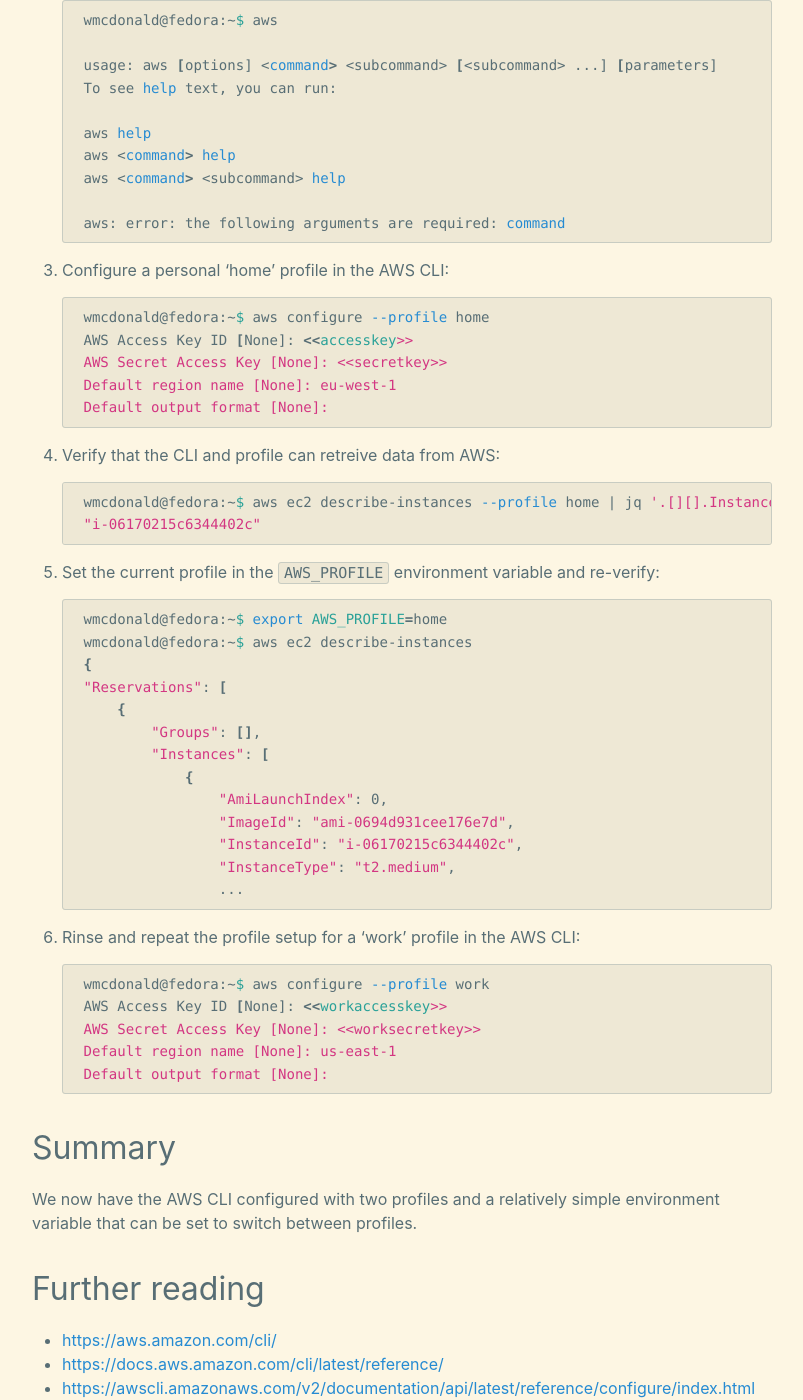
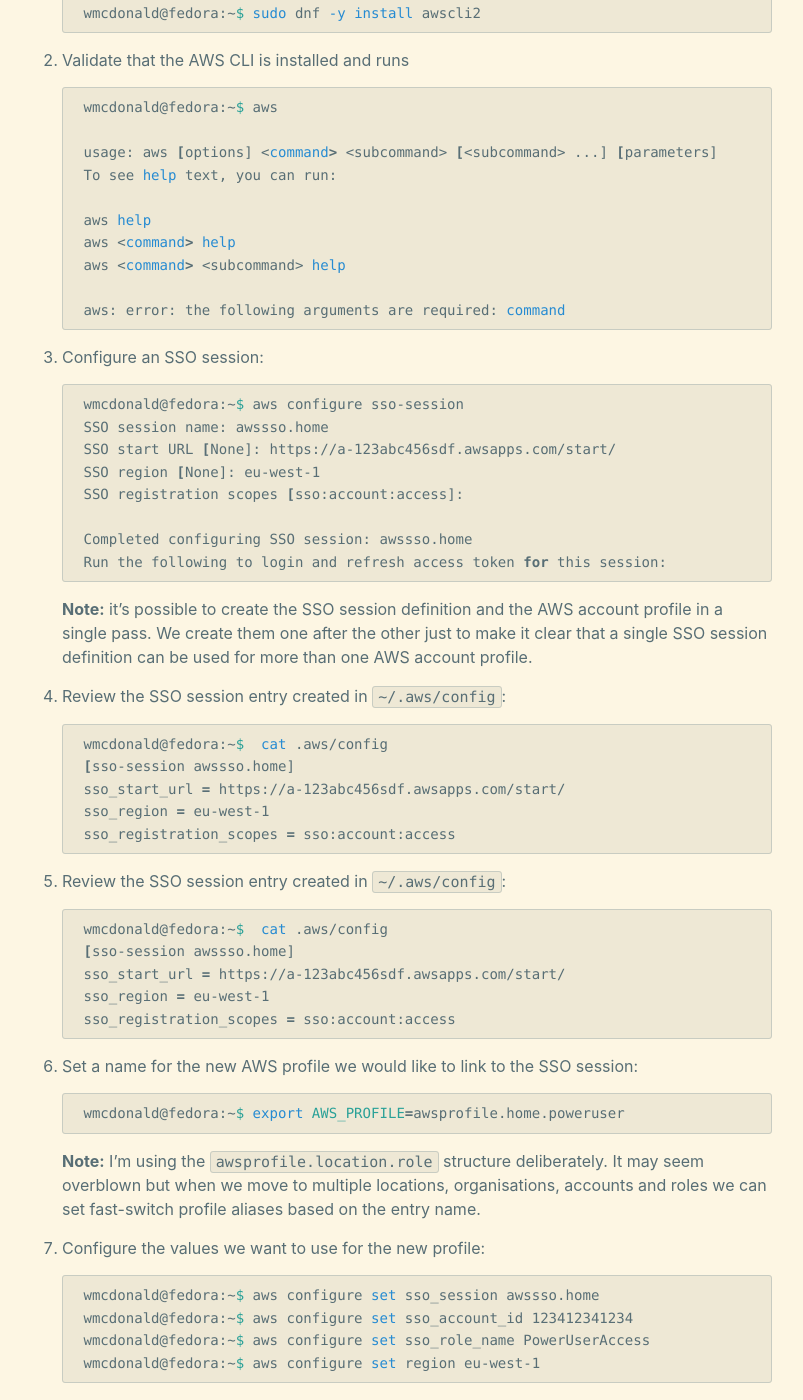
Before and after one commit to wmcdonald404/wmcdonald404.github.io, a Jekyll site: the page built from _posts/2024-02-21-aws-cli-with-sso-session-and-profile.md, in a window 1280 px wide and 1400 px high, scrolled down 1314 px. Shown: the whole window, without its empty margins (238-1041 px from the left). Built offline with Jekyll 4.4.1, drawn with Linux system fonts in a browser that asks for light colours; some of the changed text lies outside the part shown.

Commit message:
Simplify first AWS CLI SSO session document. Make SSO session and account profile distinction more explicit.

````diff
--- a/_posts/2024-02-21-aws-cli-with-sso-session-and-profile.md
+++ b/_posts/2024-02-21-aws-cli-with-sso-session-and-profile.md
@@ -1,5 +1,5 @@
 ---
-title: "Configure the AWS CLI with multiple profiles"
+title: "Configure the AWS CLI with an SSO profile"
 tags:
 - amazon
 - aws
@@ -8,7 +8,9 @@ tags:
 ---
 
 ## Overview
-Set up the AWS CLI with multiple profiles (for example work, training or personal accounts)
+This is a simple how-to on setting up the AWS CLI for a simple, single AWS organisation, account and IAM role profile.
+
+I'll cover multiple organisations, SSO profiles, accounts and roles in a subsequent article but this is a solid single starting point.
 
 ## Background
 To quote chaper-and-verse from the AWS documentation:
@@ -58,28 +60,82 @@ Having the CLI to-hand can streamline an engineer's workflow, reducing context s
     aws: error: the following arguments are required: command
     ```
 
-3. Configure a personal 'home' profile in the AWS CLI:
+3. Configure an SSO session:
 
     ```shell
-    wmcdonald@fedora:~$ aws configure --profile home
-    AWS Access Key ID [None]: <<accesskey>>
-    AWS Secret Access Key [None]: <<secretkey>>
-    Default region name [None]: eu-west-1
-    Default output format [None]:
+    wmcdonald@fedora:~$ aws configure sso-session
+    SSO session name: awssso.home
+    SSO start URL [None]: https://a-123abc456sdf.awsapps.com/start/
+    SSO region [None]: eu-west-1
+    SSO registration scopes [sso:account:access]:
+
+    Completed configuring SSO session: awssso.home
+    Run the following to login and refresh access token for this session:
     ```
 
-4. Verify that the CLI and profile can retreive data from AWS:
+    **Note:** it's possible to create the SSO session definition and the AWS account profile in a single pass. We create them one after the other just to make it clear that a single SSO session definition can be used for more than one AWS account profile.
+
+4. Review the SSO session entry created in `~/.aws/config`:
 
     ```shell
-    wmcdonald@fedora:~$ aws ec2 describe-instances --profile home | jq '.[][].Instances[].InstanceId'
-    "i-06170215c6344402c"
+    wmcdonald@fedora:~$  cat .aws/config
+    [sso-session awssso.home]
+    sso_start_url = https://a-123abc456sdf.awsapps.com/start/
+    sso_region = eu-west-1
+    sso_registration_scopes = sso:account:access
     ```
 
-5. Set the current profile in the `AWS_PROFILE` environment variable and re-verify:
+5. Review the SSO session entry created in `~/.aws/config`:
 
     ```shell
-    wmcdonald@fedora:~$ export AWS_PROFILE=home
-    wmcdonald@fedora:~$ aws ec2 describe-instances
+    wmcdonald@fedora:~$  cat .aws/config
+    [sso-session awssso.home]
+    sso_start_url = https://a-123abc456sdf.awsapps.com/start/
+    sso_region = eu-west-1
+    sso_registration_scopes = sso:account:access
+    ```
+
+6. Set a name for the new AWS profile we would like to link to the SSO session:
+
+    ```shell
+    wmcdonald@fedora:~$ export AWS_PROFILE=awsprofile.home.poweruser
+    ```
+
+    **Note:** I'm using the `awsprofile.location.role` structure deliberately. It may seem overblown but when we move to multiple locations, organisations, accounts and roles we can set fast-switch profile aliases based on the entry name.
+
+7. Configure the values we want to use for the new profile:
+
+    ```shell
+    wmcdonald@fedora:~$ aws configure set sso_session awssso.home
+    wmcdonald@fedora:~$ aws configure set sso_account_id 123412341234
+    wmcdonald@fedora:~$ aws configure set sso_role_name PowerUserAccess
+    wmcdonald@fedora:~$ aws configure set region eu-west-1
+    ```
+
+8. Validate the contents configured for the new profile:
+
+    ```shell
+    wmcdonald@fedora:~$
+    [profile test.home]
+    sso_session = awssso.home
+    sso_account_id = 123412341234
+    sso_role_name = PowerUserAccess
+    region = eu-west-1
+    ```
+
+9. Set the `AWS_PROFILE`, then login and validate the session/profile combination:
+
+    ```shell
+    $ export AWS_PROFILE=awsprofile.home.poweruser
+    $ aws sso login
+    Attempting to automatically open the SSO authorization page in your default browser.
+    If the browser does not open or you wish to use a different device to authorize this request, open the following URL:
+
+    Successfully logged into Start URL: https://a-123abc456sdf.awsapps.com/start/
+    ```
+
+    ```
+    $ aws ec2 describe-instances
     {
     "Reservations": [
         {
@@ -90,21 +146,11 @@ Having the CLI to-hand can streamline an engineer's workflow, reducing context s
                     "ImageId": "ami-0694d931cee176e7d",
                     "InstanceId": "i-06170215c6344402c",
                     "InstanceType": "t2.medium",
-                    ...
-    ```
-
-6. Rinse and repeat the profile setup for a 'work' profile in the AWS CLI:
-
-    ```shell
-    wmcdonald@fedora:~$ aws configure --profile work
-    AWS Access Key ID [None]: <<workaccesskey>>
-    AWS Secret Access Key [None]: <<worksecretkey>>
-    Default region name [None]: us-east-1
-    Default output format [None]:
+    ...
     ```
 
 ## Summary
-We now have the AWS CLI configured with two profiles and a relatively simple environment variable that can be set to switch between profiles.
+We now have the AWS CLI configured with a single AWS SSO session and corresponding profile.
 
 ## Further reading
 - [https://aws.amazon.com/cli/](https://aws.amazon.com/cli/)
````
